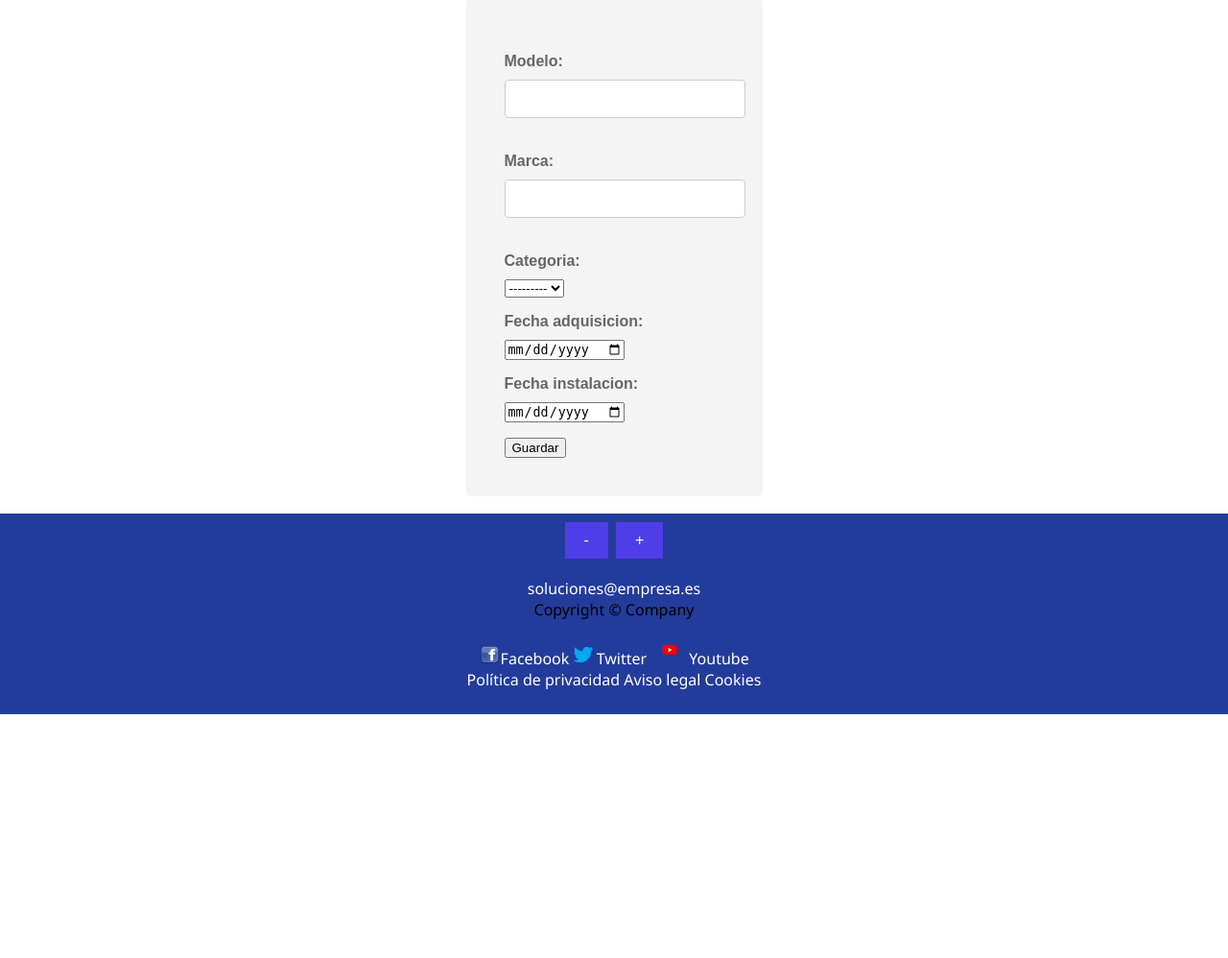
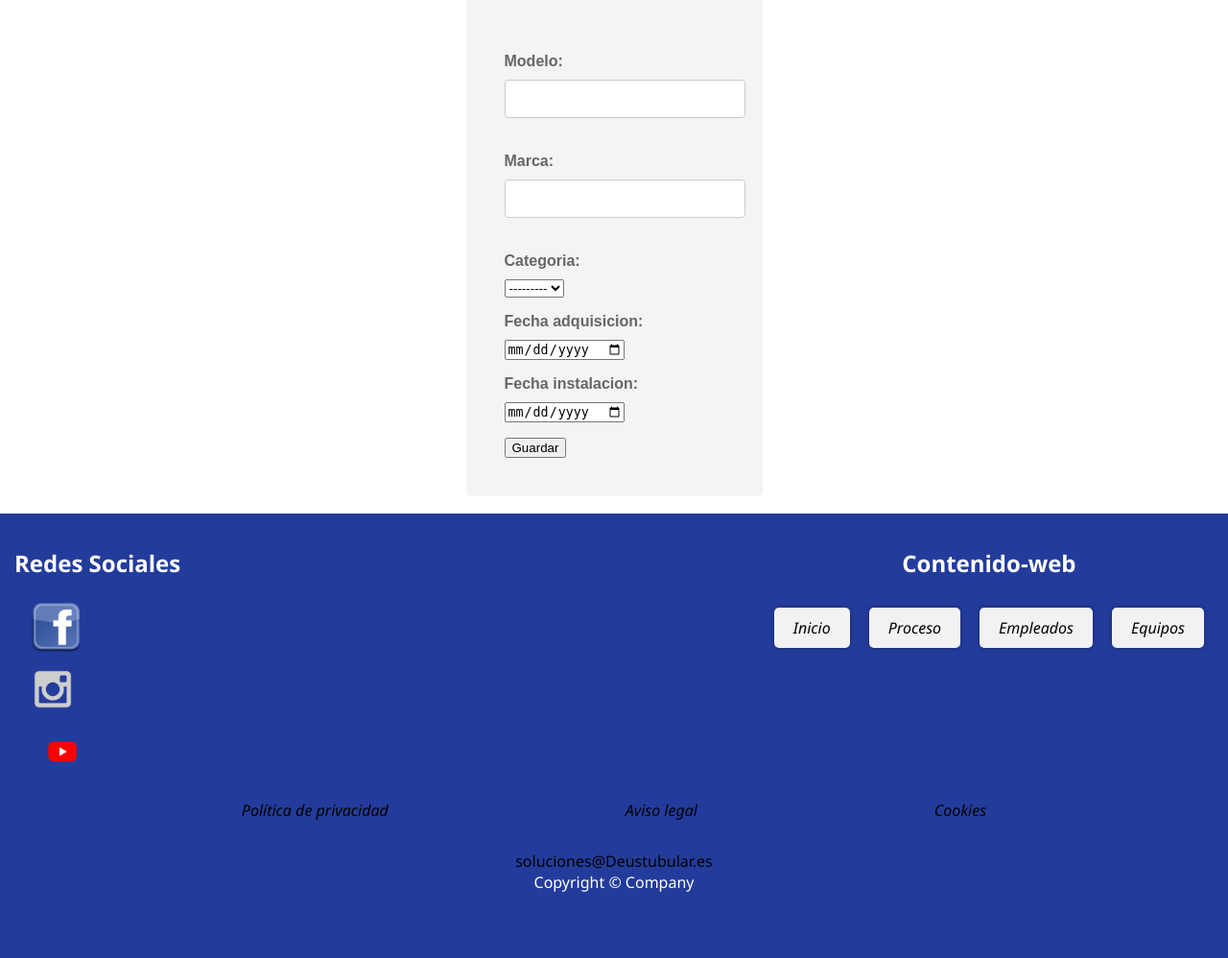
Before and after one commit to rdo164/IW_Equipo8, a Django app: page /appdeustutub/add_equipo/ in a window 1280 px wide. Shown: the part 267-1265 px from the top of the page at 96% size. Before the commit the page ends 1011 px from the top, so only its background shows below. Run offline with Django 4.2, Linux system fonts and the light colour scheme; data comes from the database, SQL or seed files in the repository.

Commit message:
Cambios css y html

```diff
--- a/D_Tubular/appdeustutub/templates/base.html
+++ b/D_Tubular/appdeustutub/templates/base.html
@@ -25,29 +25,67 @@
         </header>
         {% block contenido %} {% endblock %}
 
-        <footer class="footer">
-            <div>
-                <button id="disminuirBtn">-</button>
-                <button id="aumentarBtn">+</button>
-            </div>
-            <p><a
-                    href="mailto:aitor.salazar@rpk.es?Subject=Este%20es%20nuestro%20proyecto%20:">soluciones@empresa.es</a></br>
-                Copyright © Company </p>
+        <footer id="footer">
 
-            <div class="RedesSociales">
-                <a href="https://www.facebook.com"> <img src="../../static/images/facebook-logo-png-9.png" height="20"
-                        alt="FACEBOOK">Facebook</a>
-                <a href="https://twitter.com"><img src="../../static/images/gorjeo_318-674515.jpg" height="20"
-                        alt="TWITTER"> Twitter</a>
-                <a href="https://www.youtube.com/"><img src="../../static/images/youtube-logo-hd-8.png" height="30"
-                        alt="YOUTUBE">Youtube</a>
-            </div>
+            <section class="footer-superior">
 
-            <div class="EnlacesFooter">
+                <div class="RedesSociales">
+                    <!-- <header> -->
+                    <h2>
+                        Redes Sociales
+                    </h2>
+                    <!-- </header> -->
+                    <main>
+
+                        <div class="boton-Facebook">
+                            <a href="https://www.facebook.com">
+                                <img src="../../static/images/facebook-logo-png-9.png" height="60" alt="FACEBOOK">
+                            </a>
+                        </div>
+                        <div class="boton-Twitter">
+
+                            <a href="https://twitter.com"><img src="../../static/images/insta.png" height="60"
+                                    alt="TWITTER">
+                            </a>
+                        </div>
+                        <div class="boton-Youtube">
+                            <a href="https://www.youtube.com/"><img src="../../static/images/youtube-logo-hd-8.png"
+                                    height="60" alt="YOUTUBE"></a>
+                        </div>
+                    </main>
+                </div>
+
+                <nav id="contenido-web">
+                    <h2>
+                        Contenido-web
+                    </h2>
+                    <ul id="Contenido-web">
+                        <li>
+                            <a href="./index.html">Inicio</a>
+                        </li>
+                        <li>
+                            <a href="index_proceso.html">Proceso</a>
+                        </li>
+                        <li>
+                            <a href="index_empleado.html">Empleados</a>
+                        </li>
+                        <li>
+                            <a href="index_equipo.html">Equipos</a>
+                        </li>
+                    </ul>
+                </nav>
+            </section>
+
+            <nav id="footer-inferior">
                 <a href="https://policies.google.com/privacy?hl=es">Política de privacidad</a>
                 <a href="https://www.google.com/intl/es_ALL/help/attribution_maps/">Aviso legal</a>
                 <a href="https://support.google.com/chrome/answer/9564">Cookies</a>
-            </div>
+
+
+            </nav>
+            <p><a
+                    href="mailto:aitor.salazar@rpk.es?Subject=Este%20es%20nuestro%20proyecto%20:">soluciones@Deustubular.es</a></br>
+                Copyright © Company </p>
 
         </footer>
         <script src="{% static 'js/custom.js' %}"></script>
--- a/D_Tubular/static/css/style.css
+++ b/D_Tubular/static/css/style.css
@@ -126,22 +126,6 @@ nav a {
   font-style:italic;
 }
 
-.EnlacesFooter a:hover {
-  color: black;
-}
-
-.footer {
-  padding-top: 5px;
-  padding-bottom: 25px;
-  text-align: center;
-  background: #233C9B;
-}
-
-footer a {
-  color: white;
-  padding-bottom: 0;
-}
-
 /* Estilos para las tablas */
 
 table {
@@ -244,3 +228,45 @@ button {
   margin: 4px 2px;
   cursor: pointer;
 }
+
+/* Footer */
+
+footer {
+  display: block;
+  background: #233C9B;
+  padding: 15px;
+  color: white;
+}
+
+.footer-superior {
+  display: flex;
+}
+
+.EnlacesFooter a:hover {
+  color: rgb(3, 253, 253);
+}
+
+#footer-inferior {
+  display: flex;
+  flex-direction: initial;
+  padding-top: 5px;
+  justify-content: space-evenly;
+
+}
+
+#footer-inferior p {
+  padding: 10px;
+  text-align: center;
+  border-top: 2px solid rgb(253, 253, 253);
+  border-color: rgb(253, 253, 253);
+}
+
+footer a {
+  color: black;
+  padding: 10px;
+  padding-bottom: 0;
+}
+footer p {
+  text-align: center;
+padding: 15px;
+}
```
Also changed, not shown: D_Tubular/static/js/validar.js (added, +27 -0 lines), D_Tubular/static/images/facebook.png (deleted), D_Tubular/static/images/favicon.ico (deleted), D_Tubular/static/images/gorjeo_318-674515.jpg (deleted), D_Tubular/static/images/twitter.png (deleted).
